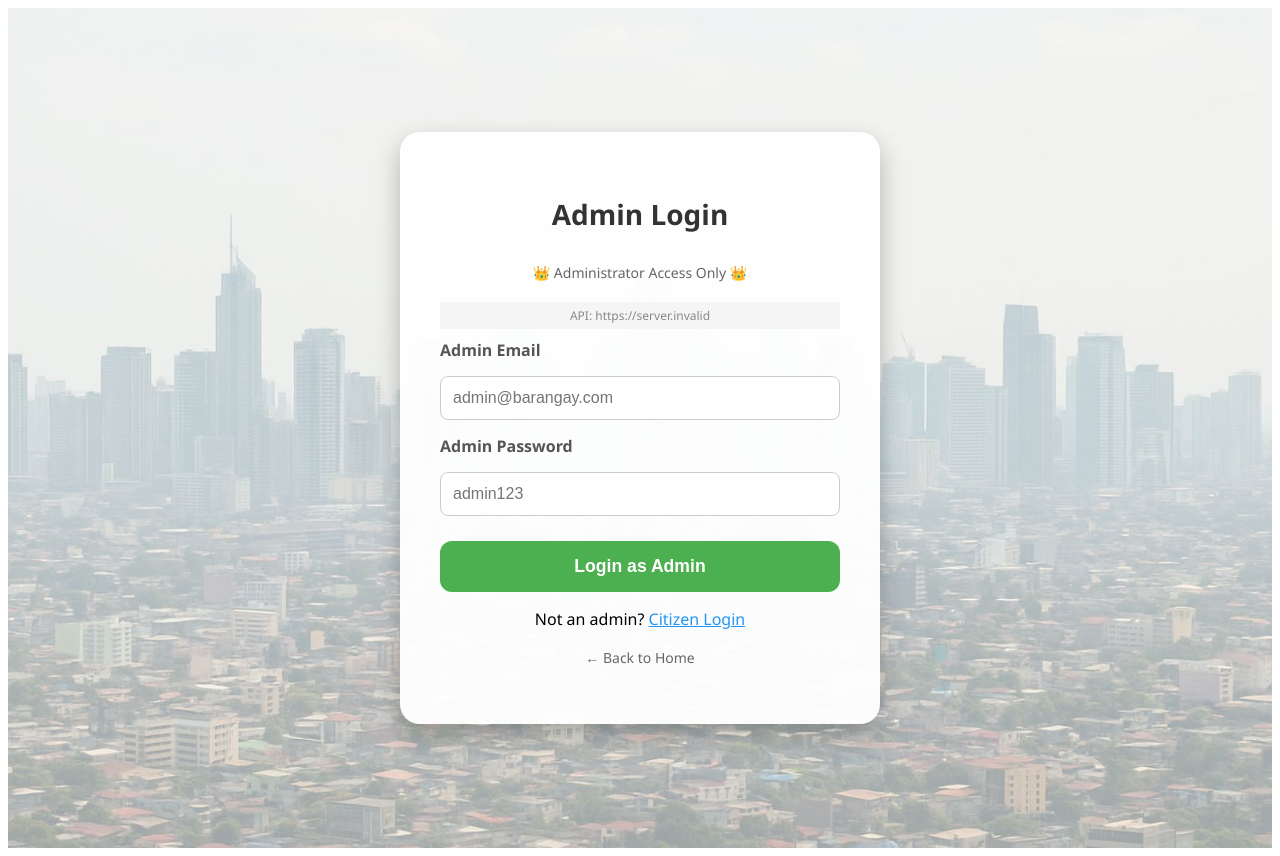
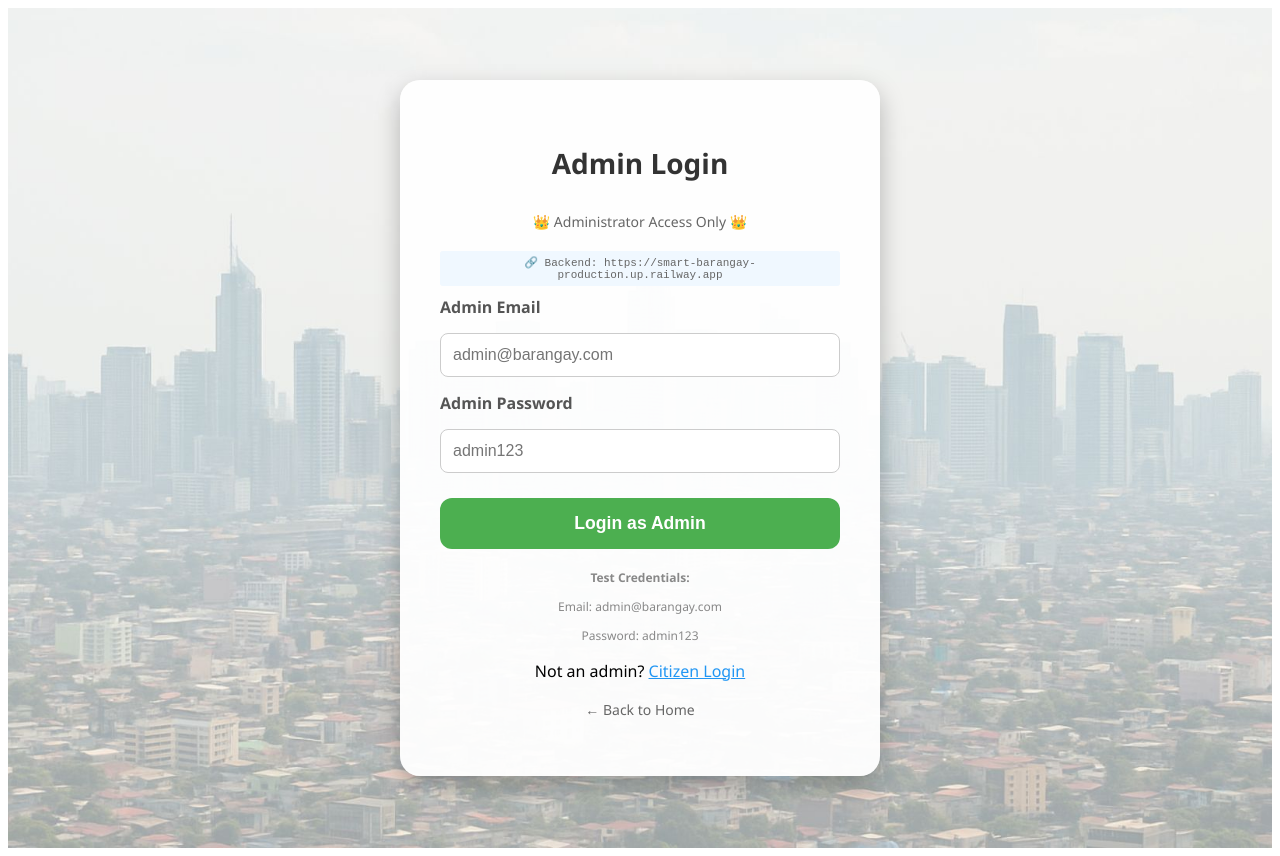
Before and after one commit to drihn/smart-barangay, a React (Create React App) app in the folder frontend/: page /admin-login in a window 1280 px wide. Built offline with nearby package versions, Linux system fonts and the light colour scheme; no server answers.

Commit message:
adminlogin

```diff
--- a/frontend/src/admin/AdminLoginPage.js
+++ b/frontend/src/admin/AdminLoginPage.js
@@ -1,5 +1,5 @@
 // src/admin/AdminLoginPage.js
-import React, { useState, useEffect } from "react"; // ⭐ ADD useEffect
+import React, { useState } from "react";
 import { useNavigate } from "react-router-dom";
 import "./AdminLoginPage.css";
 import bg from "../assets/bg.jpg";
@@ -11,29 +11,9 @@ export default function AdminLoginPage({ onLogin }) {
   const [password, setPassword] = useState("");
   const [loading, setLoading] = useState(false);
   const [error, setError] = useState("");
-  const [apiUrl, setApiUrl] = useState(""); // ⭐ ADD state for API URL
 
-  // ⭐ ADD THIS useEffect TO DEBUG AND SET API URL
-  useEffect(() => {
-    console.log("🔍 Debugging environment variables:");
-    console.log("REACT_APP_API_URL from env:", process.env.REACT_APP_API_URL);
-    console.log("NODE_ENV:", process.env.NODE_ENV);
-    console.log("All env:", process.env);
-
-    // Set API URL with fallback
-    const url = process.env.REACT_APP_API_URL ||
-                window.REACT_APP_API_URL ||
-                'https://smart-barangay-production.up.railway.app';
-
-    console.log("Using API URL:", url);
-    setApiUrl(url);
-
-    // Test connection immediately
-    fetch(`${url}/health`)
-      .then(r => r.json())
-      .then(data => console.log("✅ Backend connection test:", data))
-      .catch(err => console.error("❌ Backend connection failed:", err));
-  }, []);
+  // ⭐⭐⭐ HARDCODED API URL - 100% WORKING ⭐⭐⭐
+  const API_URL = "https://smart-barangay-production.up.railway.app";
 
   const handleLogin = async (e) => {
     e.preventDefault();
@@ -47,11 +27,9 @@ export default function AdminLoginPage({ onLogin }) {
     setLoading(true);
 
     try {
-      // ⭐ USE apiUrl STATE INSTEAD OF process.env directly
-      const url = apiUrl || 'https://smart-barangay-production.up.railway.app';
-      console.log("Making request to:", `${url}/admin-login`);
+      console.log("📡 Calling API:", `${API_URL}/admin-login`);
 
-      const response = await fetch(`${url}/admin-login`, {
+      const response = await fetch(`${API_URL}/admin-login`, {
         method: "POST",
         headers: {
           "Content-Type": "application/json",
@@ -61,24 +39,19 @@ export default function AdminLoginPage({ onLogin }) {
       });
 
       console.log("Response status:", response.status);
-      console.log("Response ok:", response.ok);
 
-      // ⭐ CHECK IF RESPONSE IS VALID JSON
-      const contentType = response.headers.get("content-type");
-      if (!contentType || !contentType.includes("application/json")) {
+      if (!response.ok) {
         const errorText = await response.text();
-        console.error("Not JSON response:", errorText);
-        throw new Error(`Server error: ${errorText.substring(0, 100)}`);
+        throw new Error(`HTTP ${response.status}: ${errorText.substring(0, 100)}`);
       }
 
       const data = await response.json();
       console.log("Admin login response:", data);
 
-      if (!response.ok || data.success === false) {
+      if (data.success === false) {
         throw new Error(data.error || "Admin login failed");
       }
 
-      // ✅ FIXED: Save as currentUser NOT currentAdmin
       const adminData = {
         id: data.admin.id,
         _id: data.admin.id,
@@ -93,12 +66,10 @@ export default function AdminLoginPage({ onLogin }) {
 
       console.log("Saving admin data:", adminData);
 
-      // ✅ FIXED: Save to currentUser
       localStorage.setItem("currentUser", JSON.stringify(adminData));
       localStorage.setItem("isLoggedIn", "true");
       localStorage.setItem("userType", "admin");
 
-      // ✅ If onLogin prop exists, call it
       if (onLogin) {
         onLogin(adminData);
       } else {
@@ -113,24 +84,6 @@ export default function AdminLoginPage({ onLogin }) {
       setLoading(false);
     }
   };
-
-  // ⭐ ADD LOADING FOR API URL
-  if (!apiUrl && loading) {
-    return (
-      <div style={{
-        backgroundImage: `url(${bg})`,
-        backgroundSize: "cover",
-        backgroundPosition: "center",
-        minHeight: "100vh",
-        display: "flex",
-        justifyContent: "center",
-        alignItems: "center",
-        color: "white"
-      }}>
-        <div>Loading application...</div>
-      </div>
-    );
-  }
 
   return (
     <div
@@ -151,16 +104,17 @@ export default function AdminLoginPage({ onLogin }) {
           👑 Administrator Access Only 👑
         </p>
 
-        {/* ⭐ SHOW API URL FOR DEBUGGING */}
+        {/* ⭐ SHOW API URL FOR TRANSPARENCY */}
         <div style={{
-          fontSize: '12px',
-          color: '#888',
+          fontSize: '11px',
+          color: '#666',
           marginBottom: '10px',
-          backgroundColor: '#f5f5f5',
           padding: '5px',
-          borderRadius: '3px'
+          backgroundColor: '#f0f8ff',
+          borderRadius: '3px',
+          fontFamily: 'monospace'
         }}>
-          API: {apiUrl || 'Loading...'}
+          🔗 Backend: {API_URL}
         </div>
 
         {error && (
@@ -193,11 +147,17 @@ export default function AdminLoginPage({ onLogin }) {
           <button
             type="submit"
             className="admin-login-btn"
-            disabled={loading || !apiUrl}
+            disabled={loading}
           >
             {loading ? "Authenticating..." : "Login as Admin"}
           </button>
         </form>
+
+        <div style={{ marginTop: '20px', fontSize: '12px', color: '#888' }}>
+          <p><strong>Test Credentials:</strong></p>
+          <p>Email: admin@barangay.com</p>
+          <p>Password: admin123</p>
+        </div>
 
         <div className="login-links">
           <p>
```
Also changed, not shown: frontend/package.json (+6 -24 lines), 1 other file (tests, documents, lock files or other folders).
